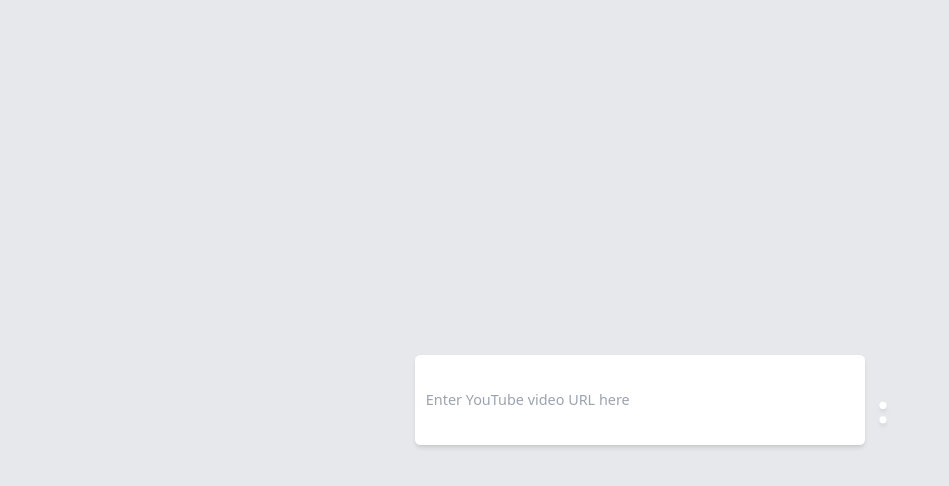
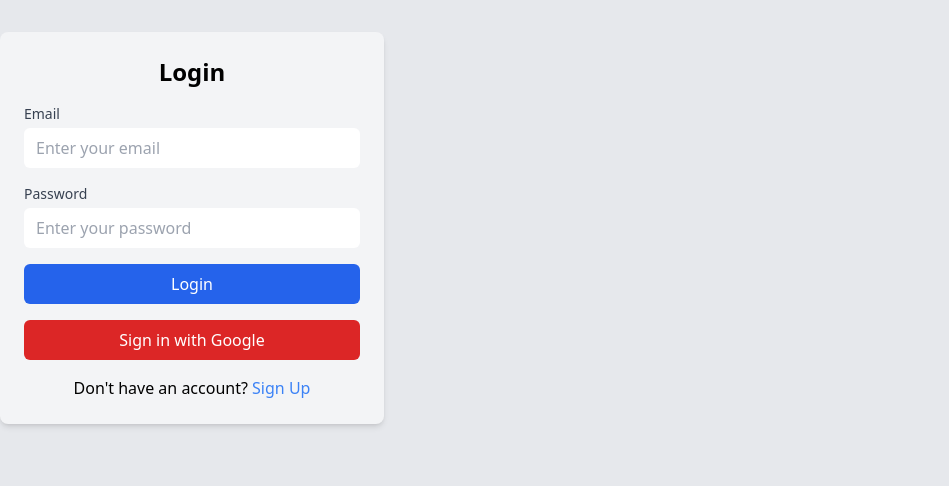
Before and after one commit to Zalasyu/YouTube_QA_RAG_AI, a Next.js app in the folder frontend/: page / in a window 1280 px wide. Shown: the top 486 px of the page, without its empty margins (0-949 px from the left). Built offline with nearby package versions, Linux system fonts and the light colour scheme; no server answers.

Commit message:
Handled page.tsx routing

```diff
--- a/frontend/app/components/Stage.tsx
+++ b/frontend/app/components/Stage.tsx
@@ -1,12 +1,11 @@
 "use client";
 
 import { useState } from "react";
-import { findings_, teams_ } from "./findings_";
+import { findings_, teams_ } from "./sidebar_";
 import { FontAwesomeIcon } from "@fortawesome/react-fontawesome";
 import {
   faPaperclip,
   faSmile,
-  faMicrophone,
   faMicrophoneAlt,
 } from "@fortawesome/free-solid-svg-icons";
 
@@ -28,6 +27,7 @@
   };
 
   return (
+    <div className="flex flex-col items-center justify-center min-h-screen">
     <div className="flex flex-row items-center justify-center scale-[.90]">
       <div
         className={`w-[500px] ${
@@ -83,6 +83,7 @@
         ))}
       </div>
     </div>
+    </div>
   );
 };
 
--- a/frontend/app/components/findings_.tsx
+++ /dev/null
@@ -1,15 +0,0 @@
-export const teams_ = () => {
-    return (
-        <div className={``}>
-            teams_
-        </div>
-     );
-}
-
-export const findings_ = () => {
-    return (
-        <div className={``}>
-            findings_
-        </div>
-     );
-}
--- /dev/null
+++ b/frontend/app/components/sidebar_.tsx
@@ -0,0 +1,22 @@
+export const teams_ = () => {
+    return (
+        <div className={``}>
+            teams_
+        </div>
+     );
+}
+
+export const findings_ = () => {
+    return (
+        <div className={`w-full h-full flex flex-col justify-start items-center`}>
+            <div className={`w-full min-h-2 flex flex-row justify-center items-center`}>
+                {['Transcript', 'Bookmarks', 'Take Aways'].map((obj_, idx_) => {
+                    return <div key={idx_} className={`w-[100px] h-[30px] flex flex-col justify-center items-center text-black/70 hover:text-white/70 text-[14px] font-semibold m-1 rounded-[3px] bg-black/15 hover:bg-black/30 transition-all duration-200 cursor-pointer`}>
+                        {obj_}
+                    </div>
+                })}
+            </div>
+
+        </div>
+     );
+}
--- a/frontend/app/page.tsx
+++ b/frontend/app/page.tsx
@@ -1,9 +1,15 @@
+"use client"
+
+import { useAuth } from "@/firebase";
+import LoginPage from "./components/auth/LoginForm";
 import Stage from "./components/Stage";
 
 export default function Home() {
+  const { currentUser, isUserActive } = useAuth();
+
   return (
-    <div className={`flex flex-col items-center justify-center min-h-screen w-full`}>
-      <Stage/>
-    </div>
+    <>
+      {isUserActive ? <Stage /> : <LoginPage />}
+    </>
   );
 }
--- a/frontend/firebase.ts
+++ b/frontend/firebase.ts
@@ -1,3 +1,5 @@
+"use client"
+
 import { initializeApp } from "firebase/app";
 import {
   GoogleAuthProvider,
@@ -22,6 +24,8 @@
 import { getAnalytics } from "firebase/analytics";
 import { useEffect, useState } from "react";
 import { v4 } from "uuid";
+import dotenv from 'dotenv';
+dotenv.config();
 
 const firebaseConfig = {
   apiKey:  process.env.API_KEY,
@@ -68,11 +72,18 @@
 };
 
 export const useAuth = () => {
-  const [currentUser_, setCurrentUser_] = useState();
+  const [currentUser, setCurrentUser] = useState(null);
+  const [isUserActive, setIsUserActive] = useState(false);
+  const [isLoading, setIsLoading] = useState(true);
 
   useEffect(() => {
-    const unsub = onAuthStateChanged(auth, (user) => setCurrentUser_(user));
-    return unsub;
+    const unsubscribe = onAuthStateChanged(auth, (user) => {
+      setCurrentUser(user);
+      setIsUserActive(!!user);
+      setIsLoading(false);
+    });
+    return () => unsubscribe();
   }, []);
-  return currentUser_;
+
+  return { currentUser, isUserActive, isLoading };
 };
```
